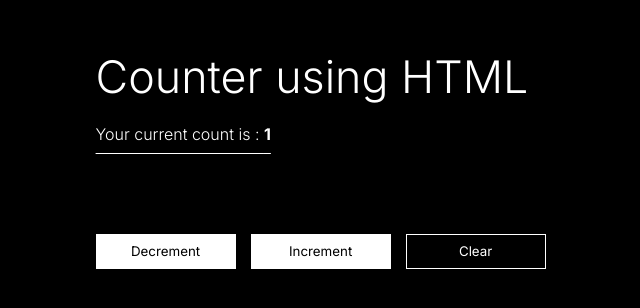
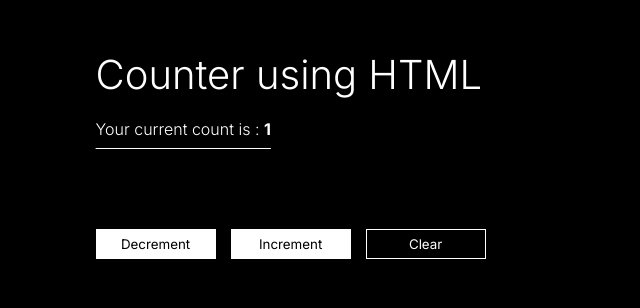
Before and after one commit to FarazAhmad2/DOM-manipulation, a plain HTML site: page index.html in a window 1280 px wide. Both pictures are taken after a click on the button "Increment". Shown: the top 308 px of the page, without its empty margins (108-748 px from the left). Drawn offline with Linux system fonts and the light colour scheme.

Commit message:
second commit

```diff
--- a/style.css
+++ b/style.css
@@ -16,7 +16,7 @@
 }
 
 h1 {
-    font-size: 2.8em;
+    font-size: 2.5em;
     font-weight: 300;
     margin-right: 2em;
 }
@@ -50,18 +50,20 @@ h1 {
     background-color: white;
     color: black;
     border: none;
-    padding: 10px 30px;
-    width: 140px;
-    height: 35px;
+    padding: 10px 20px;
+    width: 120px;
+    height: 30px;
     line-height: 0.2em;
+    text-align: center;
 }
 
 #clear {
     border: 1px solid white;
-    padding: 10px 30px;
-    width: 140px;
-    height: 35px;
+    padding: 10px 20px;
+    width: 120px;
+    height: 30px;
     line-height: 0.2em;
+    text-align: center;
 }
 
 @media screen and (max-width: 576px) {
```
